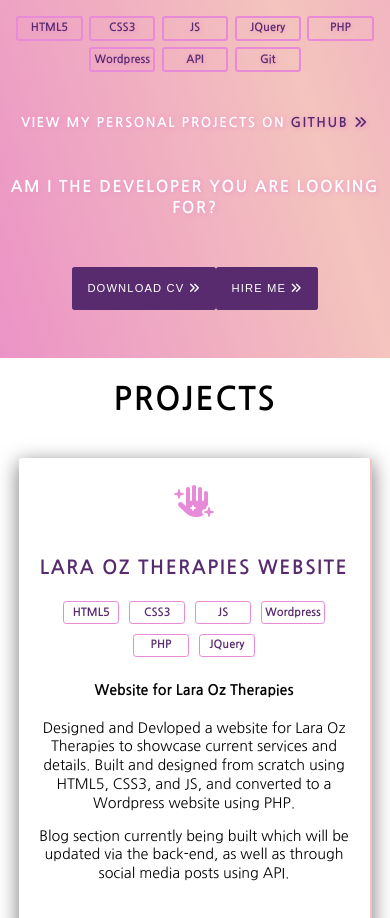
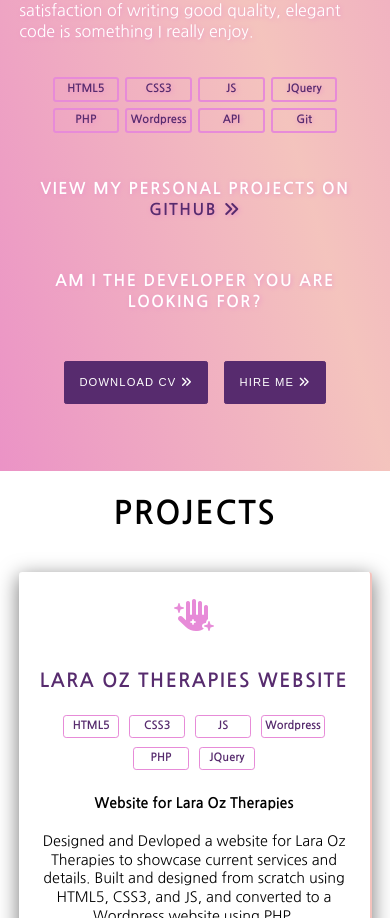
Before and after one commit to Wildelyssa/Wildelyssa.github.io, a plain HTML site: page index.html in a window 390 px wide. Shown: the part 855-1773 px from the top of the page. Drawn offline with Linux system fonts and the light colour scheme.

Commit message:
updating files

```diff
--- a/style.css
+++ b/style.css
@@ -82,6 +82,7 @@ a:hover {
 	display: flex;
 	flex-direction: column;
 	align-items: center;
+	padding: 1.2rem;
 }
 
 .mainImage {
@@ -136,8 +137,8 @@ a:hover {
 	padding-bottom: 3rem;
 }
 
-.hireBtn {
-	margin: 0 1rem;
+ .hireBtn {
+	margin: 0 0.5rem;
 }
 
 button {
@@ -175,7 +176,6 @@ button:hover {
 	text-align: center;
 	display: flex;
 	flex-direction: column;
-	/* justify-content: space-between; */
 	border-bottom: solid var(--primary-color) 2px;
 	border-right: solid var(--primary-color) 2px;
 	box-shadow: var(--box-shadow);
@@ -386,12 +386,9 @@ footer {
 		font-size: 1rem;
 	}
 
-	.dev-title {
-		font-size: 1rem;
-	}
-
 	.dev-title, .git-title {
 		text-align: center;
+		font-size: 1rem;
 	}
 
 	.aboutText {
@@ -416,14 +413,9 @@ footer {
 		align-items: center;
 	}
 
-	.hireBtn {
-		margin: 0;
-	}
-
 	button {
 		font-size: 0.7rem;
 		padding: 0.9rem;
-		width: 100%;
 	}
 
 	.purple {
```
Also changed, not shown: 1 other file.
